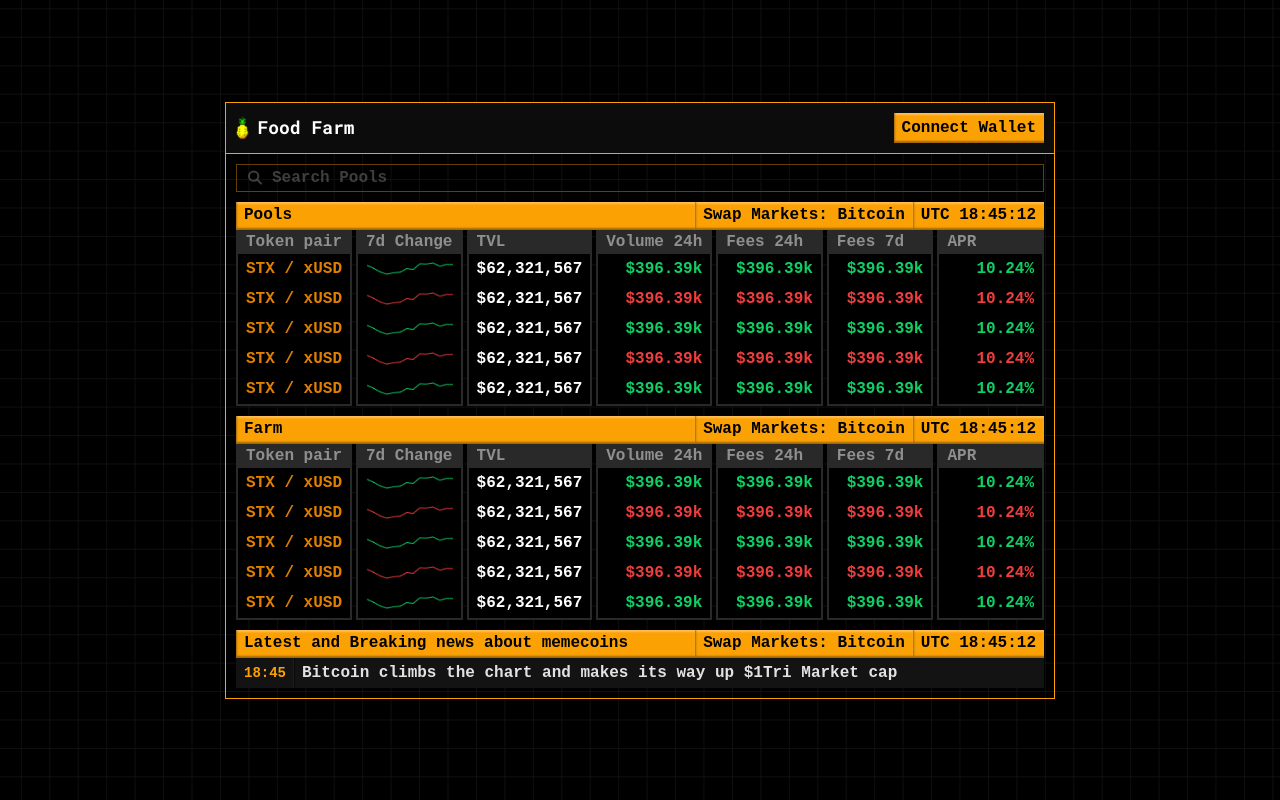
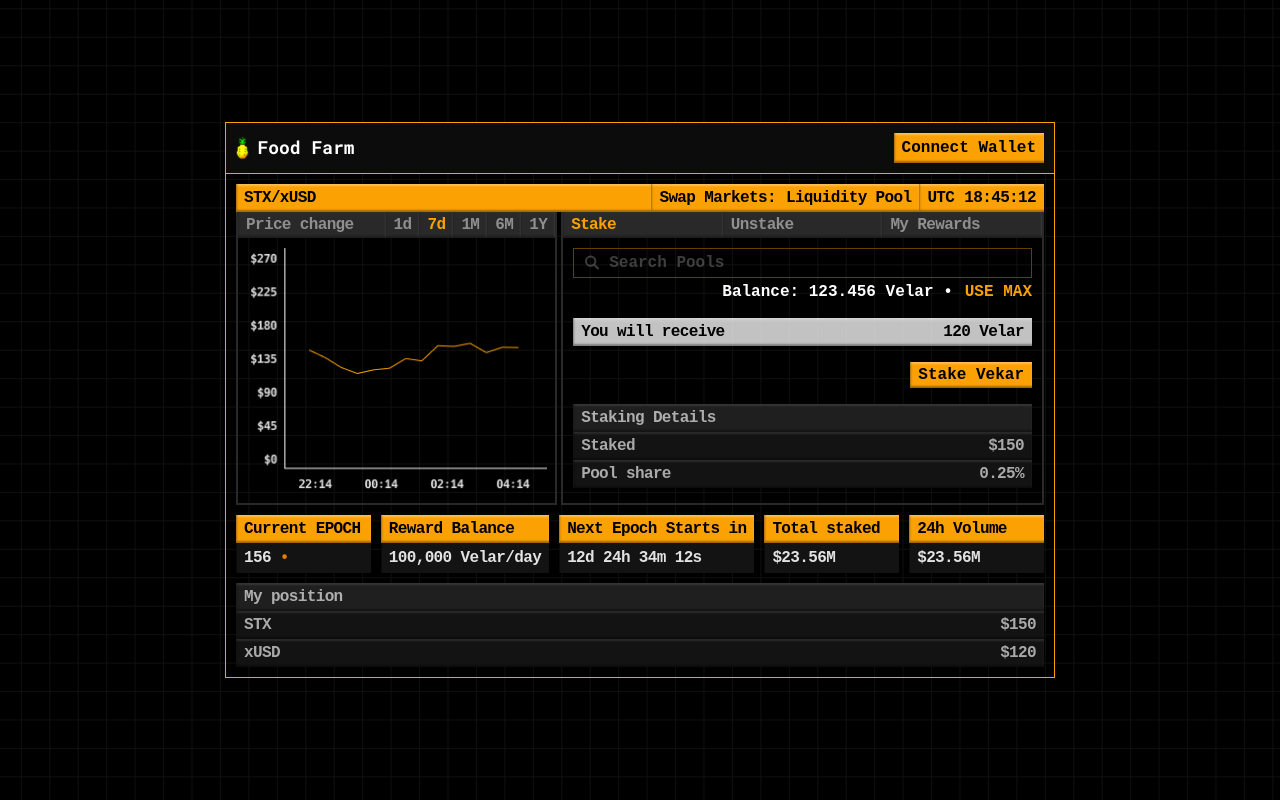
Before and after one commit to zubairpaizer/farf2mfwe2, a Next.js app: page / in a window 1280 px wide. Built offline with nearby package versions, Linux system fonts and the light colour scheme; a small style sheet from the web is missing.

Commit message:
designed farm page

```diff
--- a/app/page.js
+++ b/app/page.js
@@ -1,6 +1,8 @@
 import mainHeaderIcon from "../public/images/icons/icon-fruit.svg";
 import dangerWarm from "../public/images/warm-success.png";
 import successWarm from "../public/images/warm-danger.png";
+import innerChart from "../public/images/inner-chart.png";
+import Link from "next/link";
 import { Header } from "./components/Header";
 import { Footer } from "./components/Footer";
 
@@ -16,9 +18,148 @@ export default function Home() {
           <div className="btn-default btn-lg">Connect Wallet</div>
         </div>
         <div className="box-body">
+          <div className="ct-card">
+            <div className="ct-card-header">
+              <div class="gold-block flex-1">
+                <span>STX/xUSD</span>
+              </div>
+              <div class="gold-block">
+                <span>Swap Markets:</span>
+                <span>Liquidity Pool</span>
+              </div>
+              <div class="gold-block">
+                <span>UTC</span>
+                <span>18:45:12</span>
+              </div>
+            </div>
+            <div className="ct-card-body">
+              <div className="ct-inner-card">
+                <div className="inner-tabs-header">
+                  <div className="tab-item dummy-item flex-1">Price change</div>
+                  <div className="tab-item w-auto">1d</div>
+                  <div className="tab-item w-auto active">7d</div>
+                  <div className="tab-item w-auto">1M</div>
+                  <div className="tab-item w-auto">6M</div>
+                  <div className="tab-item w-auto">1Y</div>
+                </div>
+                <div className="inner-chart">
+                  <img className="d-block w-100" src={innerChart.src} alt="" />
+                </div>
+              </div>
+              <div className="ct-inner-card">
+                <div className="inner-tabs-header">
+                  <div className="tab-item active">Stake</div>
+                  <div className="tab-item">Unstake</div>
+                  <div className="tab-item">My Rewards</div>
+                </div>
+                <div className="inner-tabs-content">
+                  <div className="tab-pane">
+                    <div>
+                      <from>
+                        <input class="searchbar" placeholder="Search Pools" type="search" />
+                      </from>
+                      <div className="balance-bar">
+                        <p className="balance">
+                          Balance: <span>123.456 Velar <span>•</span></span>
+                        </p>
+                        <div className="use-max">USE MAX</div>
+                      </div>
+                    </div>
+                    <div className="full-white-bar">
+                      <span>You will receive</span>
+                      <span>120 Velar</span>
+                    </div>
+                    <div className="text-end">
+                      <div class="btn-default d-inline-flex">Stake Vekar</div>
+                    </div>
+                    <div className="full-bars">
+                      <div className="bar bg-800">
+                        <span>Staking Details</span>
+                      </div>
+                      <div className="bar bg-900">
+                        <span>Staked</span>
+                        <span>$150</span>
+                      </div>
+                      <div className="bar bg-900">
+                        <span>Pool share</span>
+                        <span>0.25%</span>
+                      </div>
+                    </div>
+                  </div>
+                </div>
+              </div>
+            </div>
+          </div>
+          <div className="basic-details">
+            <div className="item">
+              <div class="gold-block">
+                <span>Current EPOCH</span>
+              </div>
+              <div class="dark-block block-lg">
+                <span>156 <span className="text-gold">•</span></span>
+              </div>
+            </div>
+            <div className="item">
+              <div class="gold-block">
+                <span>Reward Balance</span>
+              </div>
+              <div class="dark-block block-lg">
+                <span>100,000 Velar/day</span>
+              </div>
+            </div>
+            <div className="item">
+              <div class="gold-block">
+                <span>Next Epoch Starts in</span>
+              </div>
+              <div class="dark-block block-lg">
+                <span>12d 24h 34m 12s</span>
+              </div>
+            </div>
+            <div className="item">
+              <div class="gold-block">
+                <span>Total staked</span>
+              </div>
+              <div class="dark-block block-lg">
+                <span>$23.56M</span>
+              </div>
+            </div>
+            <div className="item">
+              <div class="gold-block">
+                <span>24h Volume</span>
+              </div>
+              <div class="dark-block block-lg">
+                <span>$23.56M</span>
+              </div>
+            </div>
+          </div>
+          <div className="full-bars">
+            <div className="bar bg-800">
+              <span>My position</span>
+            </div>
+            <div className="bar bg-900">
+              <span>STX</span>
+              <span>$150</span>
+            </div>
+            <div className="bar bg-900">
+              <span>xUSD</span>
+              <span>$120</span>
+            </div>
+          </div>
+        </div>
+      </article>
+      {/* <article className="box">
+        <div className="box-header">
+          <div className="title">
+            <img className="icon" src={mainHeaderIcon.src} alt="" />
+           <span>Food Farm</span>
+          </div>
+          <div className="btn-default btn-lg">Connect Wallet</div>
+        </div>
+        <div className="box-body">
           <from>
             <input className="searchbar" type="search" placeholder="Search Pools" />
           </from>
+          <Link href={'/'} className="d-block decoration-none">
             <div className="table">
               <div className="table-header">
                 <div className="gold-block flex-1">
@@ -176,6 +317,8 @@ export default function Home() {
                 </div>
               </div>
             </div>
+          </Link>
+          <Link href={'/'} className="d-block decoration-none">
             <div className="table">
               <div className="table-header">
                 <div className="gold-block flex-1">
@@ -333,6 +476,7 @@ export default function Home() {
                 </div>
               </div>
             </div>
+          </Link>
           <div className="table">
             <div className="table-header">
               <div className="gold-block flex-1">
@@ -357,7 +501,7 @@ export default function Home() {
             </div>
           </div>
         </div>
-      </article>
+      </article> */}
     </main>
   );
 }
--- a/app/styles/index.scss
+++ b/app/styles/index.scss
@@ -89,41 +89,119 @@ body{
 	height: 28px;
 }
 
+.w-100{
+	width: 100% !important;
+}
+.w-auto{
+	width: auto !important;
+}
+
+.decoration-none{
+	text-decoration: none !important;
+}
+.cursor-pointer{
+	cursor: pointer;
+}
+
+.d-block{
+	display: block !important;
+}
 .d-flex{
-    display: flex;
+	display: flex !important;
+}
+.d-inline-flex{
+	display: inline-flex !important;
 }
 .items-start{
-    align-items: flex-start;
+	align-items: flex-start !important;
 }
 .items-center{
-    align-items: center;
+	align-items: center !important;
 }
 .items-end{
-    align-items: flex-end;
+	align-items: flex-end !important;
 }
 .justify-start{
-    justify-content: flex-start;
+	justify-content: flex-start !important;
 }
 .justify-center{
-    justify-content: center;
+	justify-content: center !important;
 }
 .justify-end{
-    justify-content: flex-end;
+	justify-content: flex-end !important;
 }
 .flex-1{
-    flex: 1;
+	flex: 1 !important;
+}
+.text-start{
+	text-align: left !important;
+}
+.text-center{
+	text-align: center !important;
+}
+.text-end{
+	text-align: right !important;
 }
 
 .gold-block{
+	display: flex;
+	align-items: center;
+	column-gap: 10px;
 	height: 28px;
-    padding: 4px 8px;
+	line-height: 28px;
+	padding: 0 8px;
 	background: $primary;
 	font-size: $fs-16;
 	color: $secondary;
+	letter-spacing: -0.64px;
+	white-space: nowrap;
 	box-shadow: 1px -2px 2px 0px rgba(0, 0, 0, 0.37) inset, 0px 2px 2px 0px rgba(255, 255, 255, 0.31) inset;
+}
+.dark-block{
+	display: flex;
+	align-items: center;
+	column-gap: 10px;
+	height: 28px;
+	line-height: 28px;
+	padding: 0 8px;
+	background: $dark-900;
+	font-size: $fs-16;
+	color: $white-88;
+	letter-spacing: -0.64px;
+	white-space: nowrap;
+	box-shadow: 1px 0px 1px 0px #0A0A0A inset;
 }
 .block-lg{
 	height: 30px;
+	line-height: 30px;
+}
+
+.searchbar{
+	height: 30px;
+	width: 100%;
+	padding: 4px 10px 4px 35px;
+	background-color: transparent;
+	font-family: Hack, monospace;
+	font-size: $fs-16;
+	font-weight: $fw-600;
+	color: $white;
+	border: 1px solid #634002;
+	outline: 0;
+	box-shadow: none;
+	background-image: url("../../public/images/icons/icon-search.svg");
+	background-repeat: no-repeat;
+	background-position: left 10px center;
+	background-size: 16px;
+	&::-ms-input-placeholder {
+		font-family: Hack, monospace;
+		font-weight: $fw-700;
+		color: $white-24;
+	}
+	&::placeholder {
+		font-family: Hack, monospace;
+		font-weight: $fw-700;
+		color: $white-24;
+	}
 }
 
 .main{
@@ -160,33 +238,9 @@ body{
 	}
 	.box-body{
 		padding: 10px;
-        .searchbar{
-            height: 28px;
-            width: 100%;
-            padding: 4px 10px 4px 35px;
-            background-color: transparent;
-            font-family: Hack, monospace;
-            font-size: $fs-16;
-            font-weight: $fw-600;
-            color: $white;
-            border: 1px solid #634002;
-            outline: 0;
-            box-shadow: none;
-            background-image: url("../../public/images/icons/icon-search.svg");
-            background-repeat: no-repeat;
-            background-position: left 10px center;
-            background-size: 16px;
-            &::-ms-input-placeholder {
-                font-family: Hack, monospace;
-                font-weight: $fw-700;
-                color: $white-24;
-            }
-            &::placeholder {
-                font-family: Hack, monospace;
-                font-weight: $fw-700;
-                color: $white-24;
 	}
 }
+
 .table{
 	margin-top: 10px;
 	.table-header{
@@ -258,5 +312,138 @@ body{
 		}
 	}
 }
+
+.ct-card{
+	margin-bottom: 10px;
+	.ct-card-header{
+		display: flex;
+	}
+	.ct-card-body{
+		display: flex;
+		column-gap: 4px;
+		.ct-inner-card{
+			display: flex;
+    	flex-direction: column;
+			border-left: 2px solid $dark-700;
+			border-right: 2px solid $dark-700;
+			border-bottom: 2px solid $dark-700;
+			&:first-of-type{
+				width: calc(40% - 2px);
+			}
+			&:last-of-type{
+				width: calc(60% - 2px);
+			}
+			.inner-tabs-header{
+				display: flex;
+				.tab-item{
+					width: 100%;
+					display: flex;
+					align-items: center;
+					height: 26px;
+					line-height: 26px;
+					padding: 0 8px;
+					background: $dark-700;
+					font-size: $fs-16;
+					color: $white-48;
+					letter-spacing: -0.64px;
+					white-space: nowrap;
+					cursor: pointer;
+					user-select: none;
+					-ms-user-select: none;
+					-moz-user-select: none;
+					-webkit-user-select: none;
+					box-shadow: 0px -2px 2px 0px rgba(0, 0, 0, 0.37) inset, -1px 0px 2px 0px rgba(255, 255, 255, 0.10) inset;
+					&.active{
+						color: $primary;
+					}
+					&.dummy-item{
+						cursor: text;
+						user-select: auto;
+						-ms-user-select: auto;
+						-moz-user-select: auto;
+						-webkit-user-select: auto;
 					}
 				}
+			}
+			.inner-chart{
+				flex: 1;
+				padding: 8px;
+			}
+			.inner-tabs-content{
+				flex: 1;
+				.tab-pane{
+					height: 100%;
+					display: flex;
+					flex-direction: column;
+					row-gap: 16px;
+					padding: 10px;
+				}
+			}
+		}
+	}
+}
+
+.balance-bar{
+	display: flex;
+	align-items: center;
+	column-gap: 12px;
+	justify-content: flex-end;
+	margin-top: 5px;
+	.balance{
+		font-size: $fs-16;
+		color: $white;
+		line-height: 1.2;
+		margin-bottom: 0;
+	}
+	.use-max{
+		font-size: $fs-16;
+		color: $primary;
+		line-height: 1.2;
+		text-transform: uppercase;
+		cursor: pointer;
+	}
+}
+
+.full-white-bar{
+	height: 28px;
+	display: flex;
+	align-items: center;
+	justify-content: space-between;
+	background-color: $white-76;
+	padding: 4px 8px;
+	font-size: $fs-16;
+	color: $secondary;
+	letter-spacing: -0.64px;
+	box-shadow: 1px -2px 2px 0px rgba(0, 0, 0, 0.37) inset, 0px 2px 2px 0px rgba(255, 255, 255, 0.31) inset;
+}
+
+.basic-details{
+	display: flex;
+	column-gap: 10px;
+	margin-bottom: 10px;
+	.item{
+		width: 100%;
+	}
+}
+
+.full-bars{
+	display: flex;
+	flex-direction: column;
+	.bar{
+		height: 28px;
+		display: flex;
+		align-items: center;
+		justify-content: space-between;
+		padding: 4px 8px;
+		font-size: $fs-16;
+		color: $white-64;
+		letter-spacing: -0.64px;
+		box-shadow: 1px -2px 2px 0px rgba(0, 0, 0, 0.37) inset, 0px 2px 2px 0px rgba(255, 255, 255, 0.10) inset;
+		&.bg-800{
+			background-color: $dark-800;
+		}
+		&.bg-900{
+			background-color: $dark-900;
+		}
+	}
+}
```
Also changed, not shown: public/images/inner-chart.png (added). Lines whose indentation alone changed are shown as unchanged.
